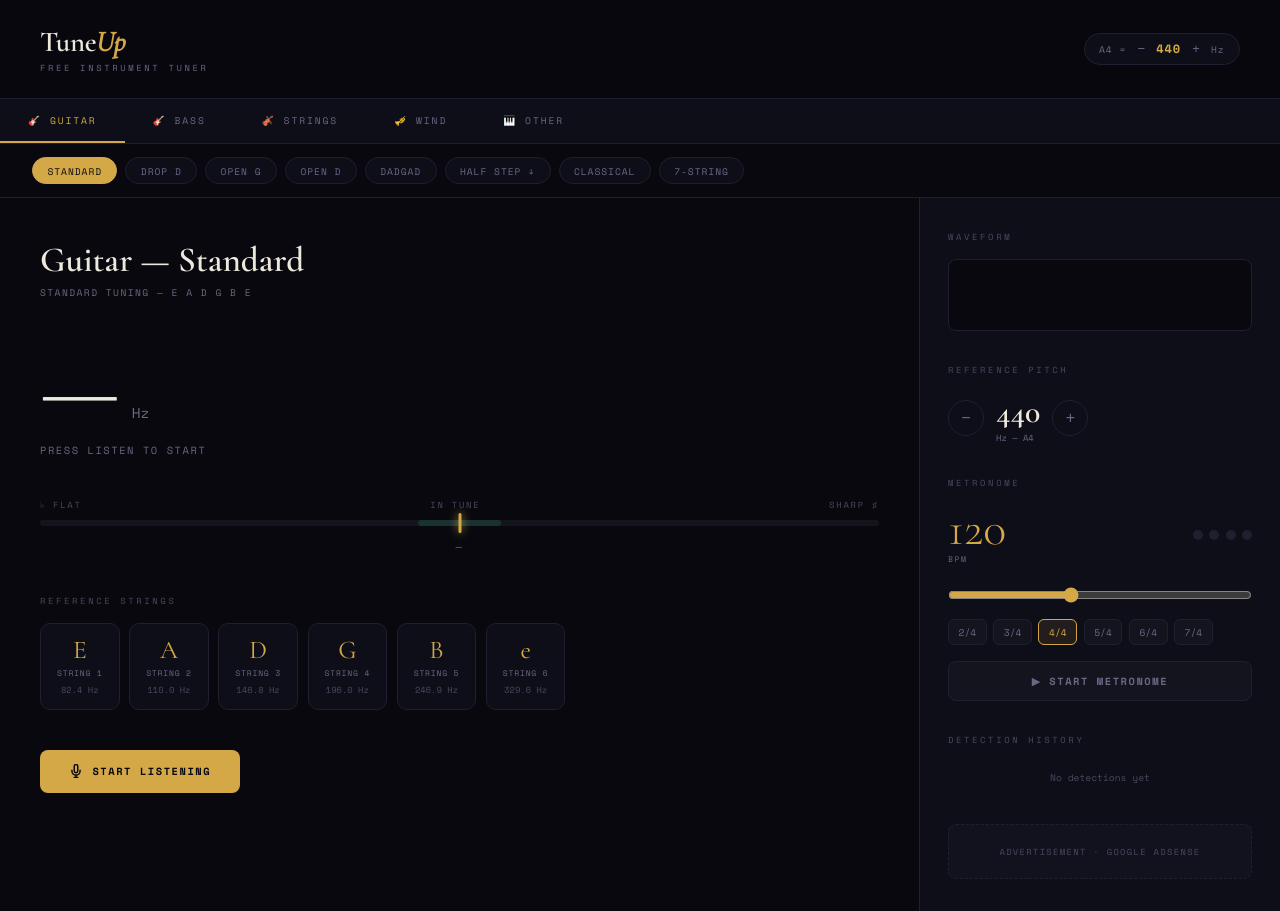
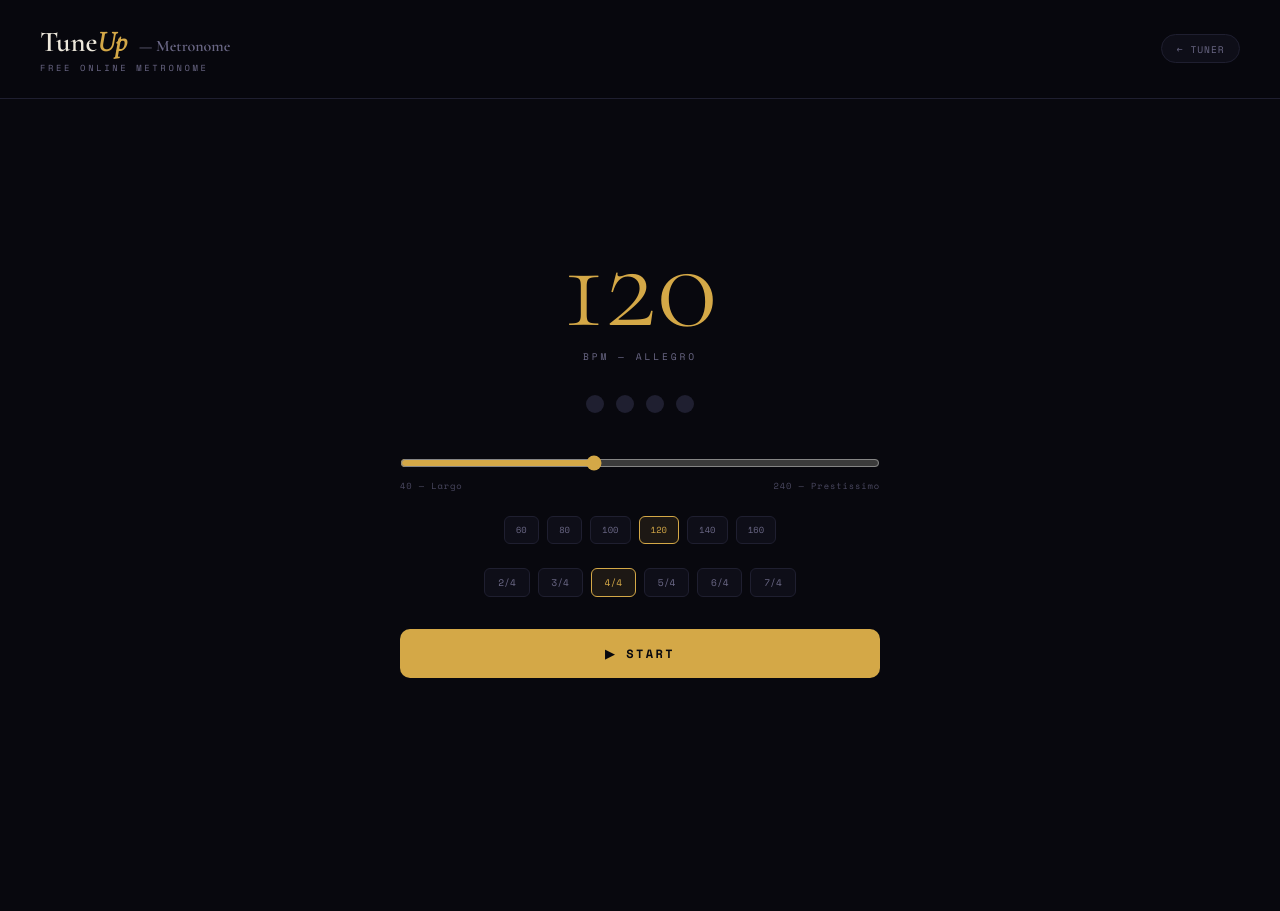
Before and after one commit to cris260190/TuneUp, a React (Vite) app: page /metronome in a window 1280 px wide. After the commit the page ends 800 px from the top, so only its background shows below. Built offline with nearby package versions, Linux system fonts and the light colour scheme.

Commit message:
feat: metronome standalone page /metronome

```diff
--- a/src/App.jsx
+++ b/src/App.jsx
@@ -8,6 +8,7 @@
 import SubNav from './components/SubNav'
 import TunerPanel from './components/TunerPanel'
 import SidePanel from './components/SidePanel'
+import MetronomePage from './components/MetronomePage'
 
 function useIsMobile() {
   const [isMobile, setIsMobile] = useState(window.innerWidth < 768)
@@ -96,6 +97,7 @@
 export default function App() {
   return (
     <Routes>
+      <Route path="/metronome" element={<MetronomePage />} />
       <Route path="/:category/:sub" element={<TunerPage />} />
       <Route path="/:category" element={<TunerPage />} />
       <Route path="/" element={<TunerPage />} />
--- a/src/components/Header.jsx
+++ b/src/components/Header.jsx
@@ -42,6 +42,14 @@
             cursor: 'pointer', fontSize: '.8rem', padding: '0 .2rem'
           }}>+</button>
           Hz
+          <a href="/metronome" style={{
+  padding: '.4rem .9rem',
+  border: '1px solid var(--border)',
+  borderRadius: '20px',
+  fontSize: '.6rem', letterSpacing: '.1em',
+  textTransform: 'uppercase', color: 'var(--muted2)',
+  textDecoration: 'none', background: 'var(--s1)',
+}}>Metronome</a>
         </div>
       </div>
     </header>
--- /dev/null
+++ b/src/components/MetronomePage.jsx
@@ -0,0 +1,180 @@
+import { useState, useRef } from 'react'
+import { useMetronome } from '../hooks/useMetronome'
+
+const SIGS = [2, 3, 4, 5, 6, 7]
+const TEMPOS = [
+  { name: 'Larghissimo', range: [20, 40] },
+  { name: 'Largo', range: [40, 60] },
+  { name: 'Andante', range: [60, 80] },
+  { name: 'Moderato', range: [80, 100] },
+  { name: 'Allegro', range: [100, 140] },
+  { name: 'Vivace', range: [140, 168] },
+  { name: 'Presto', range: [168, 200] },
+  { name: 'Prestissimo', range: [200, 240] },
+]
+
+function getTempoName(bpm) {
+  return TEMPOS.find(t => bpm >= t.range[0] && bpm < t.range[1])?.name || 'Prestissimo'
+}
+
+export default function MetronomePage() {
+  const audioCtxRef = useRef(null)
+  const { isPlaying, bpm, signature, currentBeat, toggle, updateBpm, updateSignature } =
+    useMetronome(audioCtxRef)
+
+  const tempoName = getTempoName(bpm)
+
+  return (
+    <div style={{
+      minHeight: '100vh',
+      background: 'var(--bg)',
+      display: 'flex',
+      flexDirection: 'column',
+    }}>
+      {/* Header simplu */}
+      <header style={{
+        padding: '1.5rem 2.5rem',
+        borderBottom: '1px solid var(--border)',
+        background: 'rgba(8,8,14,.8)',
+        backdropFilter: 'blur(12px)',
+        display: 'flex',
+        alignItems: 'center',
+        justifyContent: 'space-between',
+      }}>
+        <div>
+          <div style={{
+            fontFamily: "'Cormorant Garamond', serif",
+            fontSize: '1.8rem', fontWeight: 600,
+          }}>
+            Tune<em style={{ color: 'var(--gold)', fontStyle: 'italic' }}>Up</em>
+            <span style={{ color: 'var(--muted2)', fontSize: '1rem', marginLeft: '.75rem' }}>
+              — Metronome
+            </span>
+          </div>
+          <div style={{
+            fontSize: '.55rem', letterSpacing: '.3em',
+            textTransform: 'uppercase', color: 'var(--muted2)', marginTop: '.1rem'
+          }}>Free Online Metronome</div>
+        </div>
+        <a href="/" style={{
+          padding: '.4rem .9rem',
+          border: '1px solid var(--border)',
+          borderRadius: '20px',
+          fontSize: '.6rem', letterSpacing: '.1em',
+          textTransform: 'uppercase', color: 'var(--muted2)',
+          textDecoration: 'none', background: 'var(--s1)',
+          transition: 'all .2s',
+        }}>← Tuner</a>
+      </header>
+
+      {/* Main */}
+      <div style={{
+        flex: 1, display: 'flex',
+        alignItems: 'center', justifyContent: 'center',
+        padding: '3rem 2rem',
+      }}>
+        <div style={{ width: '100%', maxWidth: '480px' }}>
+
+          {/* BPM display */}
+          <div style={{ textAlign: 'center', marginBottom: '2rem' }}>
+            <div style={{
+              fontFamily: "'Cormorant Garamond', serif",
+              fontSize: '8rem', fontWeight: 300,
+              color: 'var(--gold)', lineHeight: 1,
+            }}>{bpm}</div>
+            <div style={{
+              fontSize: '.6rem', letterSpacing: '.3em',
+              textTransform: 'uppercase', color: 'var(--muted2)',
+            }}>BPM — {tempoName}</div>
+          </div>
+
+          {/* Beat dots */}
+          <div style={{
+            display: 'flex', justifyContent: 'center',
+            gap: '.75rem', marginBottom: '2.5rem',
+          }}>
+            {Array.from({ length: signature }, (_, i) => (
+              <div key={i} style={{
+                width: '18px', height: '18px', borderRadius: '50%',
+                background: currentBeat === i
+                  ? i === 0 ? 'var(--red)' : 'var(--gold)'
+                  : 'var(--border)',
+                boxShadow: currentBeat === i
+                  ? i === 0 ? '0 0 16px var(--red)' : '0 0 14px var(--gold)'
+                  : 'none',
+                transition: 'background .05s, box-shadow .05s',
+              }} />
+            ))}
+          </div>
+
+          {/* Slider */}
+          <div style={{ marginBottom: '1.5rem' }}>
+            <input
+              type="range" min={40} max={240} value={bpm}
+              onChange={e => updateBpm(parseInt(e.target.value))}
+              style={{ width: '100%', accentColor: 'var(--gold)', marginBottom: '.5rem' }}
+            />
+            <div style={{
+              display: 'flex', justifyContent: 'space-between',
+              fontSize: '.55rem', color: 'var(--muted)', letterSpacing: '.1em',
+            }}>
+              <span>40 — Largo</span>
+              <span>240 — Prestissimo</span>
+            </div>
+          </div>
+
+          {/* BPM buttons */}
+          <div style={{
+            display: 'flex', justifyContent: 'center',
+            gap: '.5rem', marginBottom: '1.5rem',
+          }}>
+            {[60, 80, 100, 120, 140, 160].map(b => (
+              <button key={b} onClick={() => updateBpm(b)} style={{
+                padding: '.4rem .7rem',
+                background: bpm === b ? 'rgba(212,168,71,.1)' : 'var(--s1)',
+                border: `1px solid ${bpm === b ? 'var(--gold)' : 'var(--border)'}`,
+                borderRadius: '6px',
+                fontFamily: "'Space Mono', monospace",
+                fontSize: '.55rem', color: bpm === b ? 'var(--gold)' : 'var(--muted2)',
+                cursor: 'pointer', transition: 'all .2s',
+              }}>{b}</button>
+            ))}
+          </div>
+
+          {/* Time signature */}
+          <div style={{
+            display: 'flex', justifyContent: 'center',
+            gap: '.5rem', marginBottom: '2rem', flexWrap: 'wrap',
+          }}>
+            {SIGS.map(s => (
+              <button key={s} onClick={() => updateSignature(s)} style={{
+                padding: '.4rem .8rem',
+                background: signature === s ? 'rgba(212,168,71,.1)' : 'var(--s1)',
+                border: `1px solid ${signature === s ? 'var(--gold)' : 'var(--border)'}`,
+                borderRadius: '6px',
+                fontFamily: "'Space Mono', monospace",
+                fontSize: '.6rem', color: signature === s ? 'var(--gold)' : 'var(--muted2)',
+                cursor: 'pointer', transition: 'all .2s',
+              }}>{s}/4</button>
+            ))}
+          </div>
+
+          {/* Start/Stop */}
+          <button onClick={toggle} style={{
+            width: '100%', padding: '1rem',
+            border: 'none', borderRadius: '10px',
+            fontFamily: "'Space Mono', monospace",
+            fontSize: '.75rem', letterSpacing: '.2em',
+            textTransform: 'uppercase', fontWeight: 700,
+            cursor: 'pointer', transition: 'all .25s',
+            background: isPlaying ? 'var(--red)' : 'var(--gold)',
+            color: 'var(--bg)',
+          }}>
+            {isPlaying ? '■ Stop' : '▶ Start'}
+          </button>
+
+        </div>
+      </div>
+    </div>
+  )
+}
```
